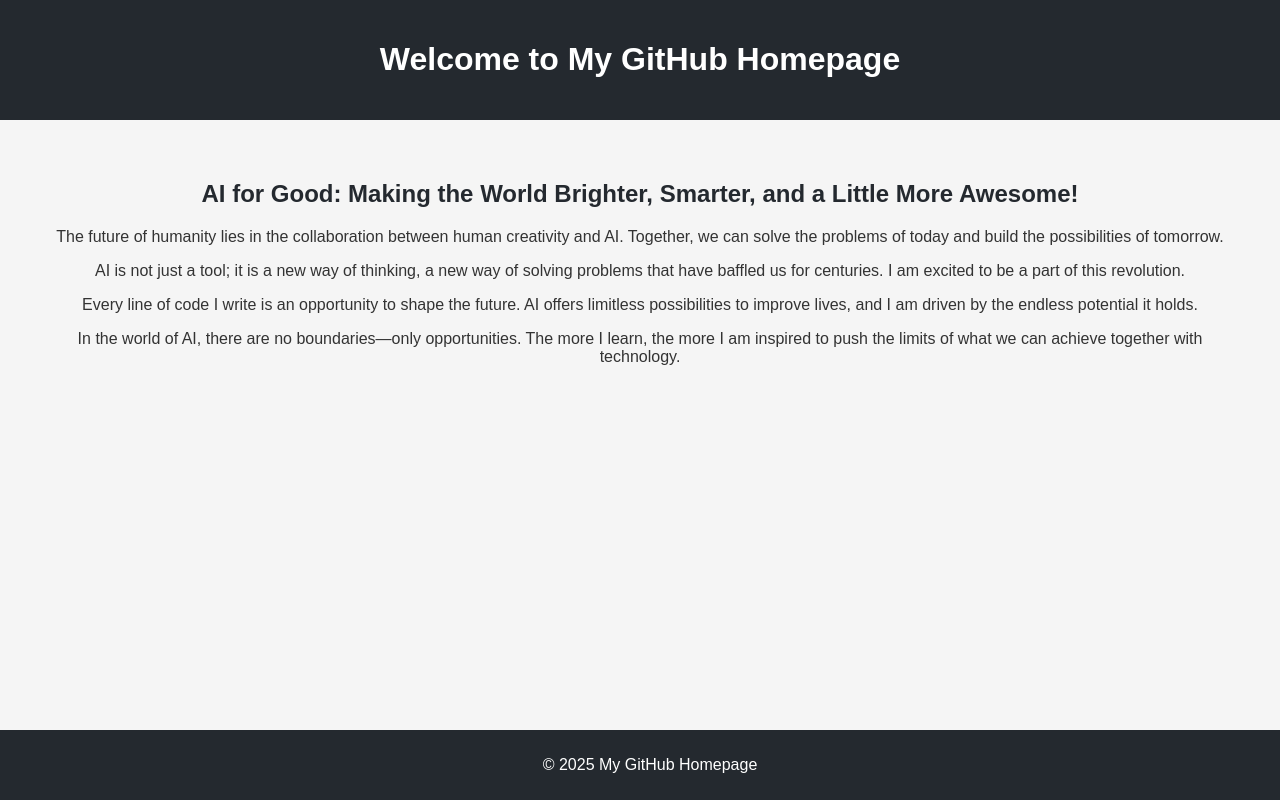
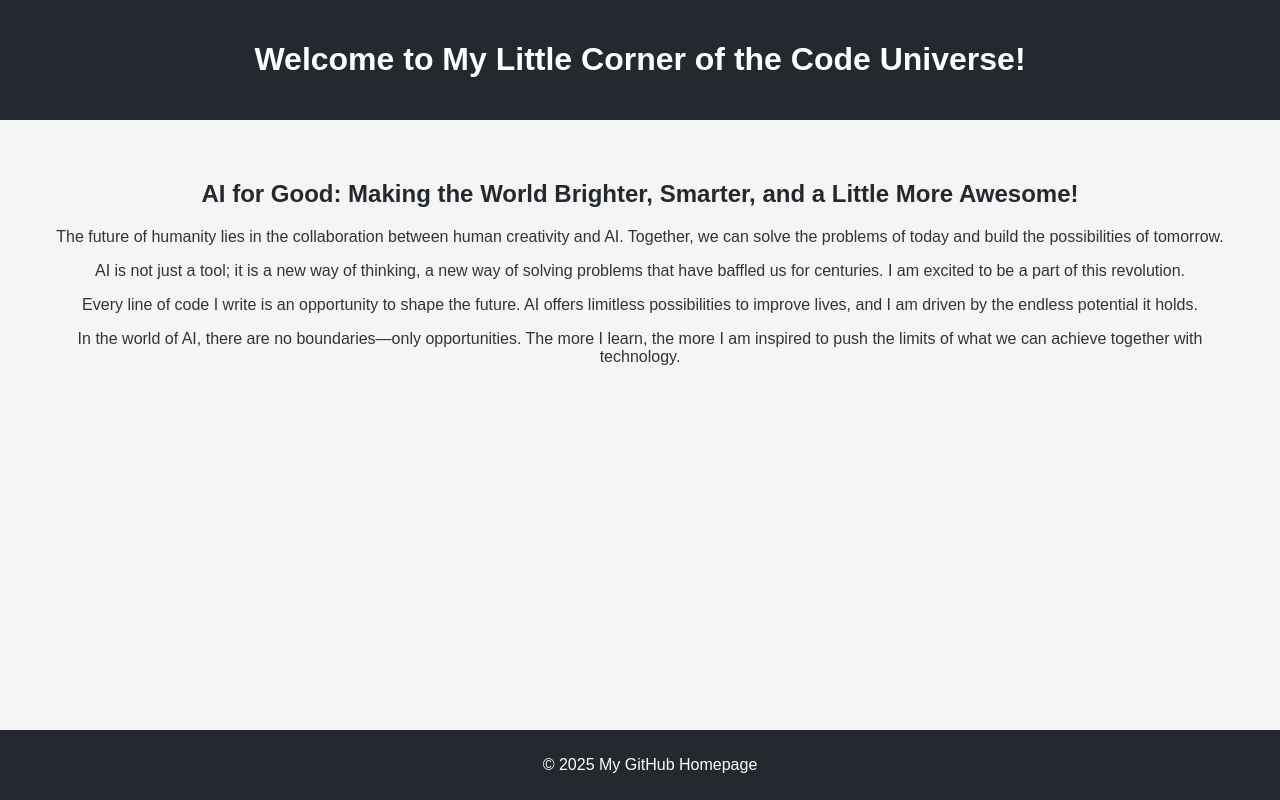
Before and after one commit to hansenhonnor/hansenhonnor.github.io, a plain HTML site: page index.html in a window 1280 px wide. Drawn offline with Linux system fonts and the light colour scheme.

Commit message:
Update index.html

```diff
--- a/index.html
+++ b/index.html
@@ -37,7 +37,7 @@
 <body>
     <!-- This is a simple GitHub homepage for testing purposes -->
     <header>
-        <h1>Welcome to My GitHub Homepage</h1>
+        <h1>Welcome to My Little Corner of the Code Universe!</h1>
     </header>
     <div class="content">
         <h2>AI for Good: Making the World Brighter, Smarter, and a Little More Awesome!</h2>
```
